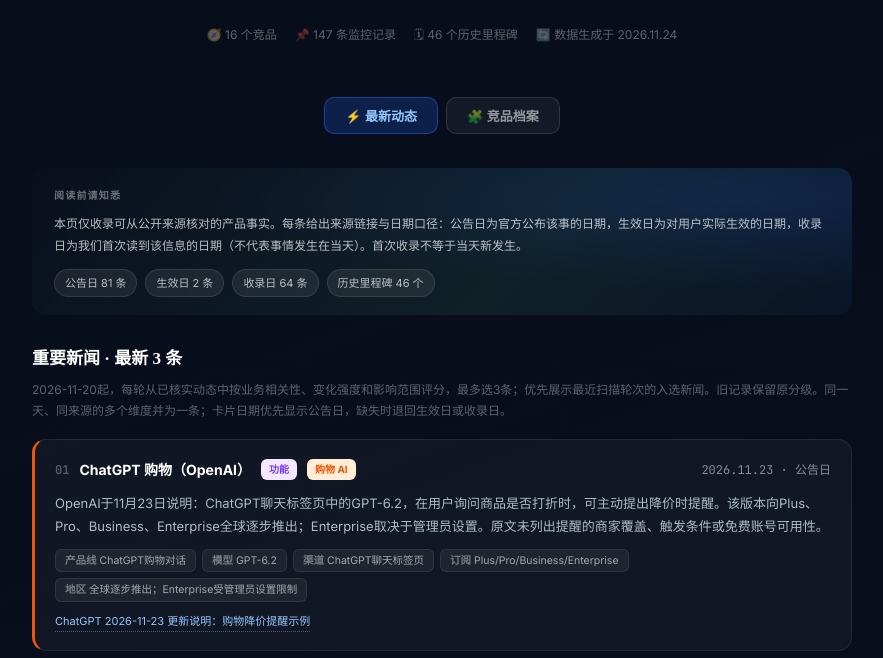
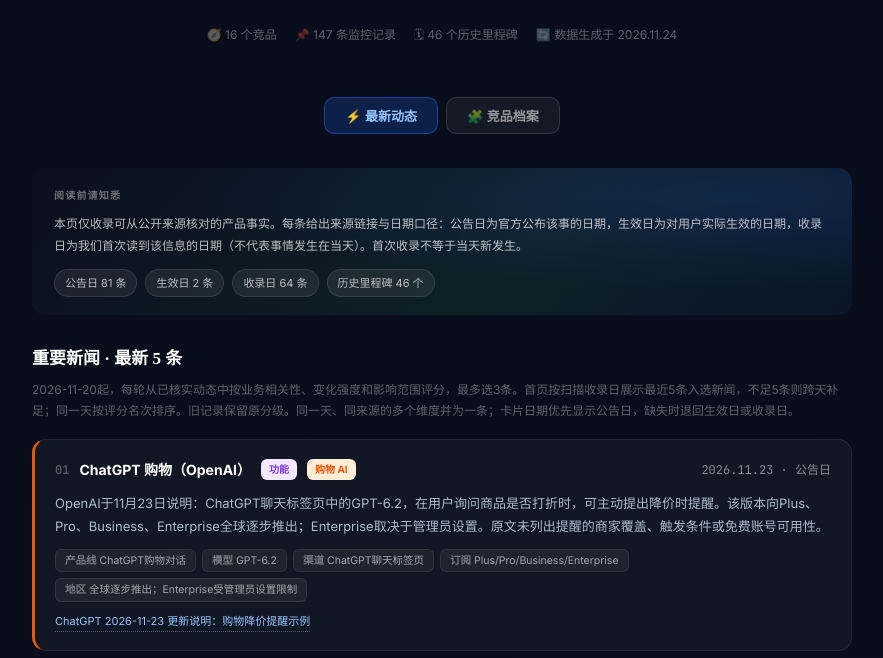
Before and after one commit to ailiuliuliu/competitor-watch, a plain HTML site: page index.html in a window 1280 px wide. Shown: the part 142-800 px from the top of the page, without its empty margins (198-1081 px from the left). Drawn offline with Linux system fonts and the light colour scheme.

Commit message:
首页重要新闻按扫描日期展示最近五条，跨天补足

```diff
--- a/index.html
+++ b/index.html
@@ -456,26 +456,21 @@ function buildStories(events) {
     });
   });
   return stories.sort((a, b) => {
-    const aFeatured = Number.isFinite(a.featured_rank);
-    const bFeatured = Number.isFinite(b.featured_rank);
-    if (aFeatured !== bFeatured) return aFeatured ? -1 : 1;
-    if (aFeatured) {
-      const byScan = (b.recorded_at || '').localeCompare(a.recorded_at || '');
-      if (byScan) return byScan;
-      if (a.featured_rank !== b.featured_rank) return a.featured_rank - b.featured_rank;
-    }
+    const byScan = (b.recorded_at || b.date || '').localeCompare(a.recorded_at || a.date || '');
+    if (byScan) return byScan;
+    if (a.featured_rank !== b.featured_rank) return a.featured_rank - b.featured_rank;
     return (b.date || '').localeCompare(a.date || '');
   });
 }
 
-// 新规则按扫描轮次和评分名次排序，首页仅展示前三条公告。
+// 首页按扫描收录日从近到远跨天补足五条；同轮按评分名次排序。
 function pickTop(stories, n) {
   return stories.slice(0, n);
 }
 
 function renderLatest() {
   const imp = D.events.filter((e) => e.important);
-  const top = pickTop(buildStories(imp.filter((e) => e.top_eligible !== false)), 3);
+  const top = pickTop(buildStories(imp.filter((e) => e.top_eligible !== false)), 5);
   const shown = new Set(top.flatMap((s) => s.items.map((e) => e.id)));
   const archive = imp.filter((e) => !shown.has(e.id));
   const recordedOnly = D.events.filter((e) => e.date_role === 'recorded' && !e.important).length;
@@ -493,7 +488,7 @@ function renderLatest() {
     </div></div>
 
     <div class="section-title">重要新闻 · 最新 ${top.length} 条</div>
-    <div class="section-note">2026-11-20起，每轮从已核实动态中按业务相关性、变化强度和影响范围评分，最多选3条；优先展示最近扫描轮次的入选新闻。旧记录保留原分级。同一天、同来源的多个维度并为一条；卡片日期优先显示公告日，缺失时退回生效日或收录日。</div>
+    <div class="section-note">2026-11-20起，每轮从已核实动态中按业务相关性、变化强度和影响范围评分，最多选3条。首页按扫描收录日展示最近5条入选新闻，不足5条则跨天补足；同一天按评分名次排序。旧记录保留原分级。同一天、同来源的多个维度并为一条；卡片日期优先显示公告日，缺失时退回生效日或收录日。</div>
     <div class="top-list">${top.map((s, i) => topCard(s, i)).join('')}</div>
 
     <div class="section-title">全部重点动态（${imp.length} 条）</div>
```
